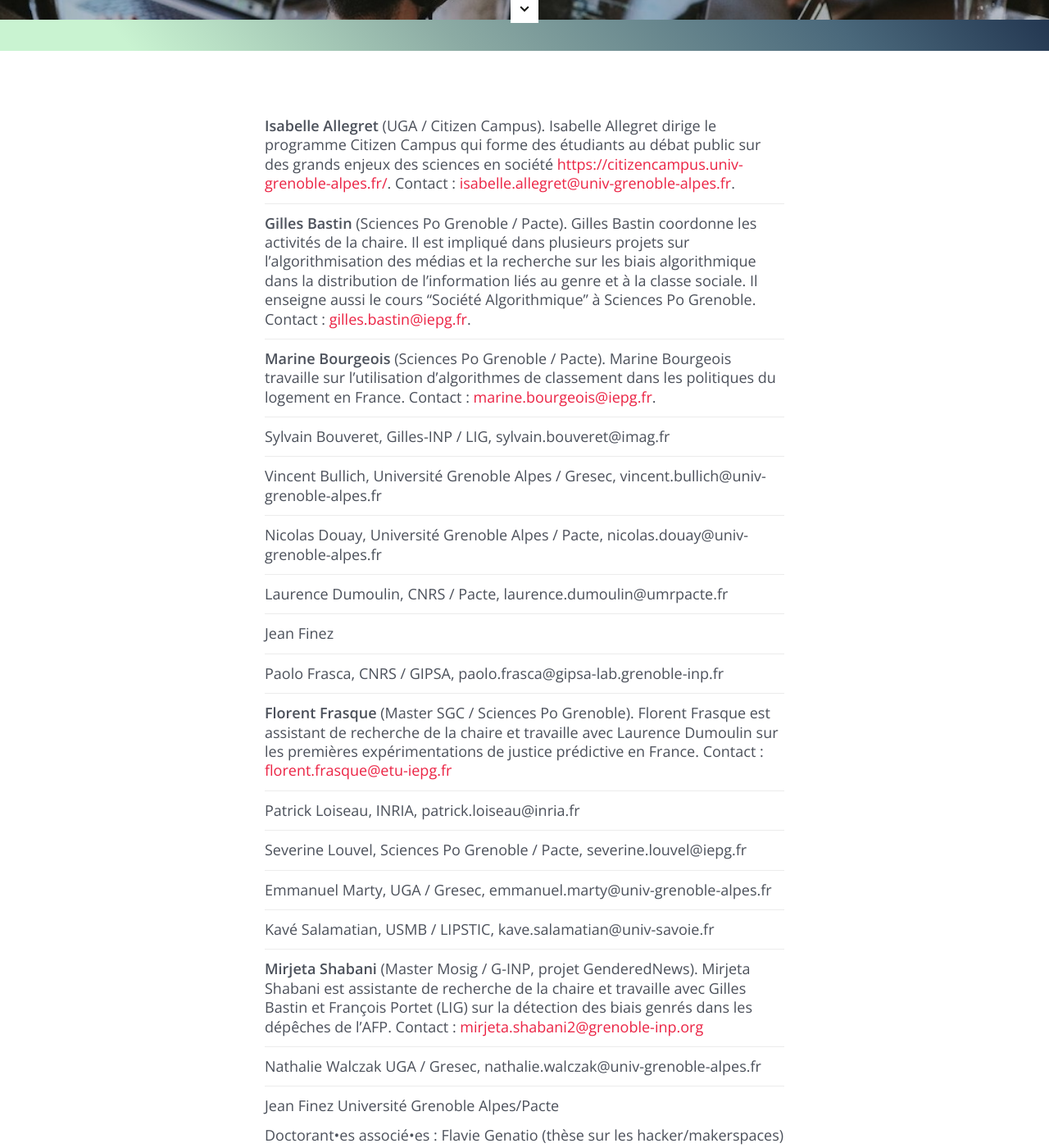
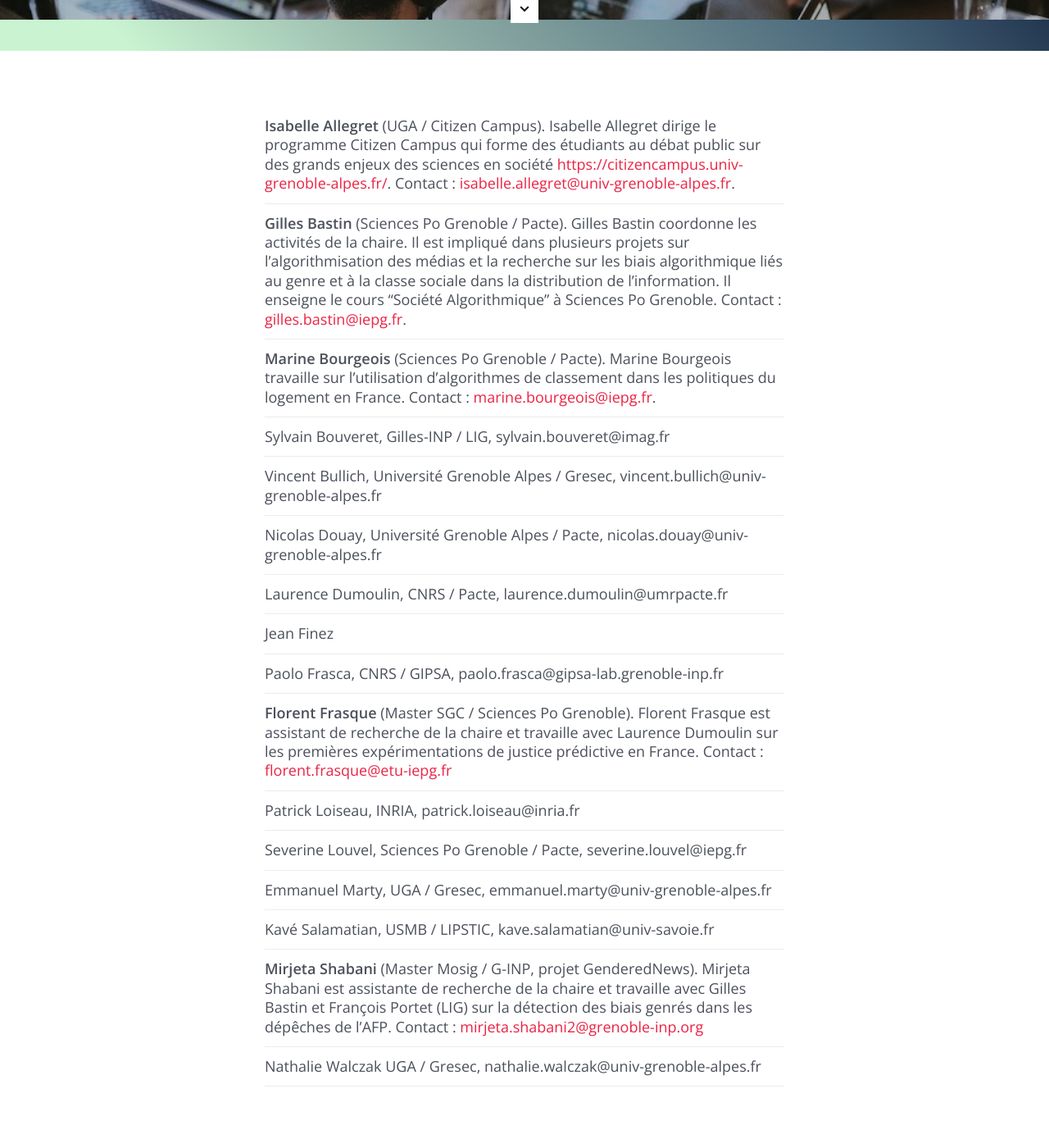
Before and after one commit to gillesbastin/algorithmicsociety.github.io, a Jekyll site: the page built from participants.md, in a window 1280 px wide and 1400 px high, scrolled down 338 px. Shown: the whole window at 82% size. Built offline with Jekyll 4.4.1, drawn with Linux system fonts in a browser that asks for light colours; some of the changed text lies outside the part shown.

Commit message:
Update participants.md

```diff
--- a/participants.md
+++ b/participants.md
@@ -15,7 +15,7 @@ image: 			header-1.jpg
 
 **Isabelle Allegret** (UGA / Citizen Campus). Isabelle Allegret dirige le programme Citizen Campus qui forme des étudiants au débat public sur des grands enjeux des sciences en société [https://citizencampus.univ-grenoble-alpes.fr/](https://citizencampus.univ-grenoble-alpes.fr/). Contact : [isabelle.allegret@univ-grenoble-alpes.fr](mailto:isabelle.allegret@univ-grenoble-alpes.fr).
 <hr>
-**Gilles Bastin** (Sciences Po Grenoble / Pacte). Gilles Bastin coordonne les activités de la chaire. Il est impliqué dans plusieurs projets sur l'algorithmisation des médias et la recherche sur les biais algorithmique dans la distribution de l'information liés au genre et à la classe sociale. Il enseigne aussi le cours "Société Algorithmique" à Sciences Po Grenoble. Contact : [gilles.bastin@iepg.fr](mailto:gilles.bastin@iepg.fr).
+**Gilles Bastin** (Sciences Po Grenoble / Pacte). Gilles Bastin coordonne les activités de la chaire. Il est impliqué dans plusieurs projets sur l'algorithmisation des médias et la recherche sur les biais algorithmique liés au genre et à la classe sociale dans la distribution de l'information. Il enseigne le cours "Société Algorithmique" à Sciences Po Grenoble. Contact : [gilles.bastin@iepg.fr](mailto:gilles.bastin@iepg.fr).
 <hr>
 **Marine Bourgeois** (Sciences Po Grenoble / Pacte). Marine Bourgeois travaille sur l'utilisation d'algorithmes de classement dans les politiques du logement en France. Contact : [marine.bourgeois@iepg.fr](marine.bourgeois@iepg.fr).
 <hr>
@@ -45,10 +45,3 @@ Kavé Salamatian, USMB / LIPSTIC, kave.salamatian@univ-savoie.fr
 <hr>
 Nathalie Walczak UGA / Gresec, nathalie.walczak@univ-grenoble-alpes.fr
 <hr>
-Jean Finez Université Grenoble Alpes/Pacte
-
-Doctorant•es associé•es :
-Flavie Genatio (thèse sur les hacker/makerspaces)
-Anastasia Magat (thèse sur l’image des quartiers populaires sur les réseaux sociaux)
-
-Masterant•es associé•es :
```
